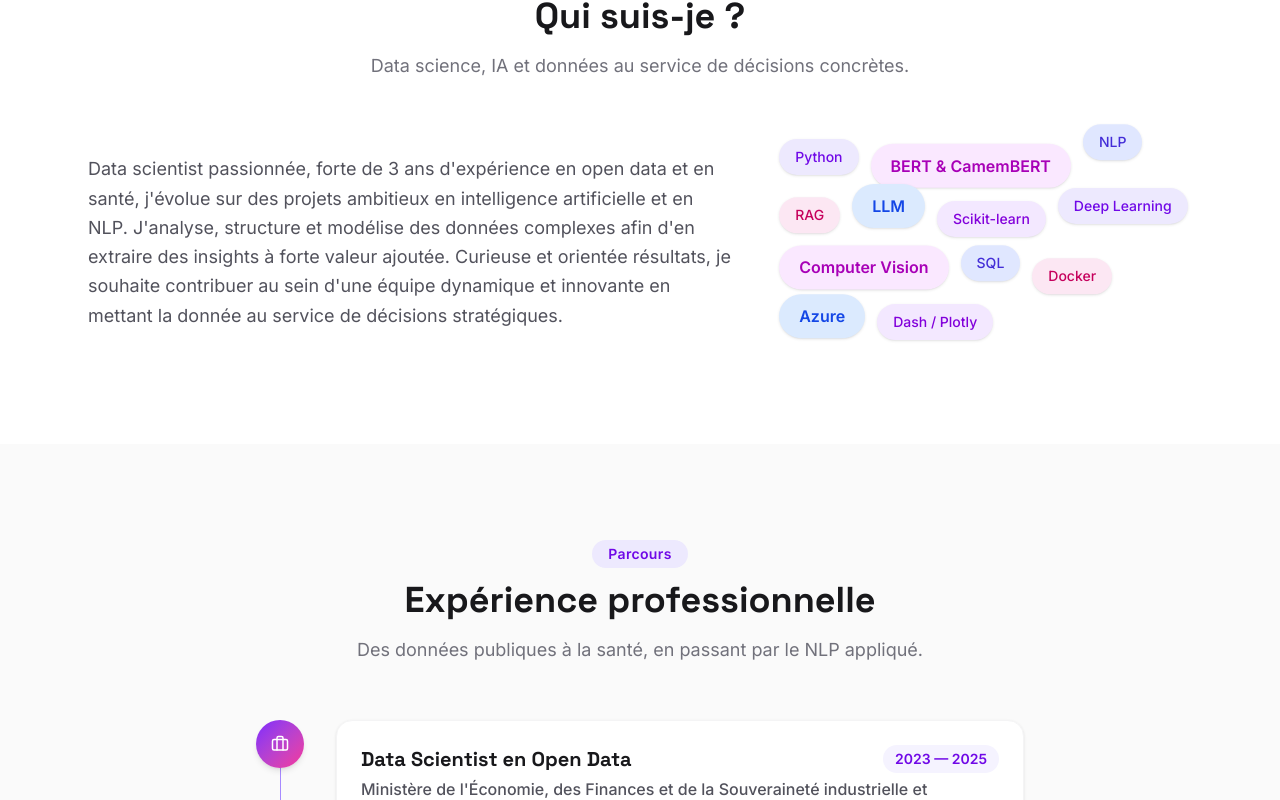
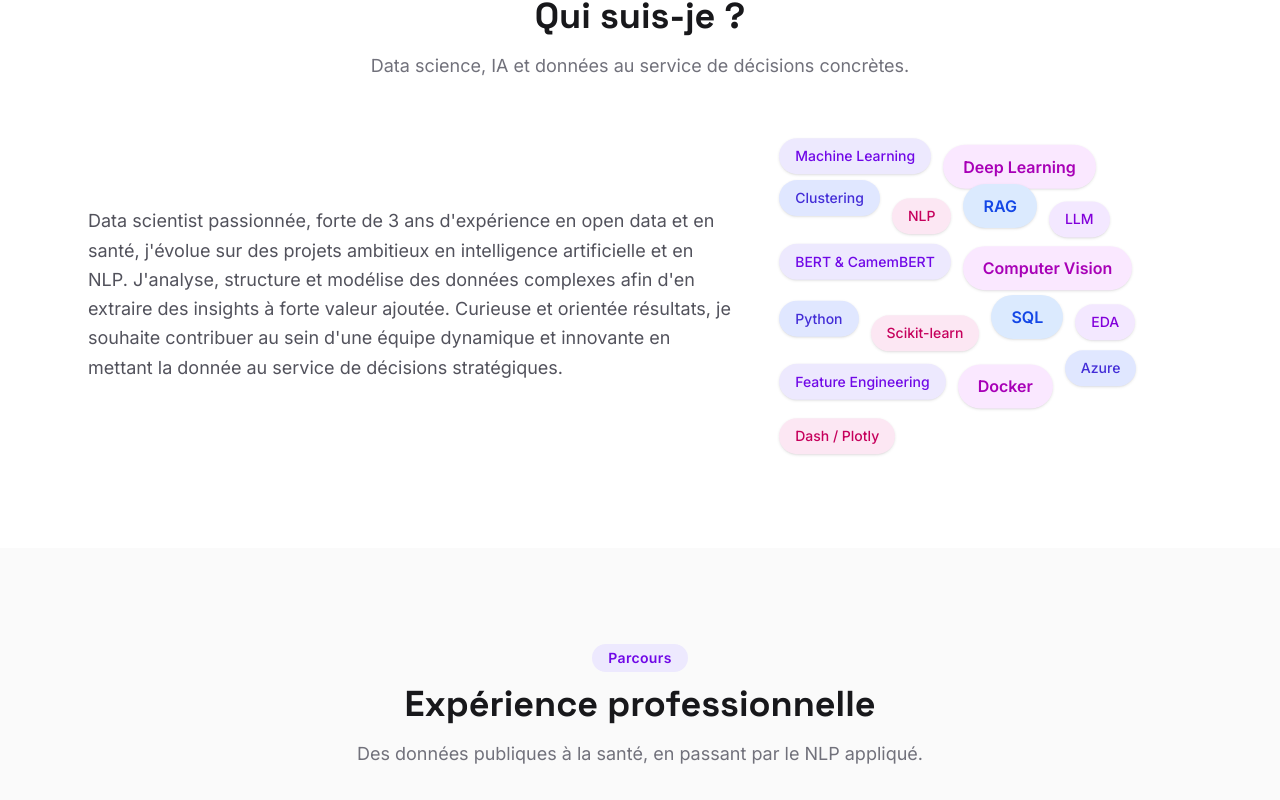
Before and after one commit to AsmaRACHIDI/portfolio, a React (Vite) app: page / in a window 1280 px wide. Shown: the part 940-1740 px from the top of the page. Built offline with nearby package versions, Linux system fonts and the light colour scheme.

Commit message:
Broaden About skill cloud to cover ML/DL/stats domains
Added Machine Learning, Clustering, EDA and Feature Engineering so the
cloud represents the full competency spread, not just NLP/GenAI/tools.

```diff
--- a/src/data/profile.js
+++ b/src/data/profile.js
@@ -16,7 +16,8 @@ export const profile = {
   linkedin: 'https://www.linkedin.com/in/asma-rachidi',
   bio: `Data scientist passionnée, forte de 3 ans d'expérience en open data et en santé, j'évolue sur des projets ambitieux en intelligence artificielle et en NLP. J'analyse, structure et modélise des données complexes afin d'en extraire des insights à forte valeur ajoutée. Curieuse et orientée résultats, je souhaite contribuer au sein d'une équipe dynamique et innovante en mettant la donnée au service de décisions stratégiques.`,
   topSkills: [
-    'Python', 'BERT & CamemBERT', 'NLP', 'RAG', 'LLM', 'Scikit-learn',
-    'Deep Learning', 'Computer Vision', 'SQL', 'Docker', 'Azure', 'Dash / Plotly',
+    'Machine Learning', 'Deep Learning', 'Clustering', 'NLP', 'RAG', 'LLM',
+    'BERT & CamemBERT', 'Computer Vision', 'Python', 'Scikit-learn', 'SQL',
+    'EDA', 'Feature Engineering', 'Docker', 'Azure', 'Dash / Plotly',
   ],
 }
```
